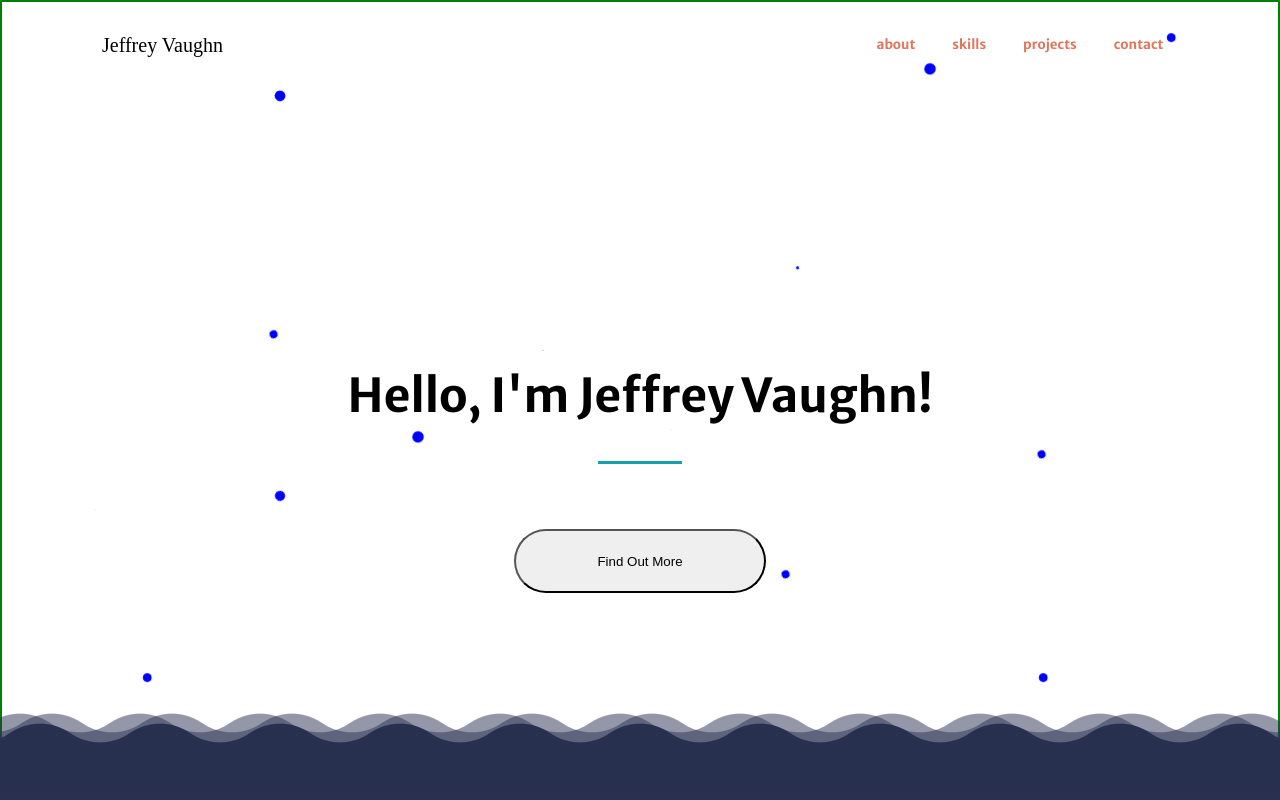
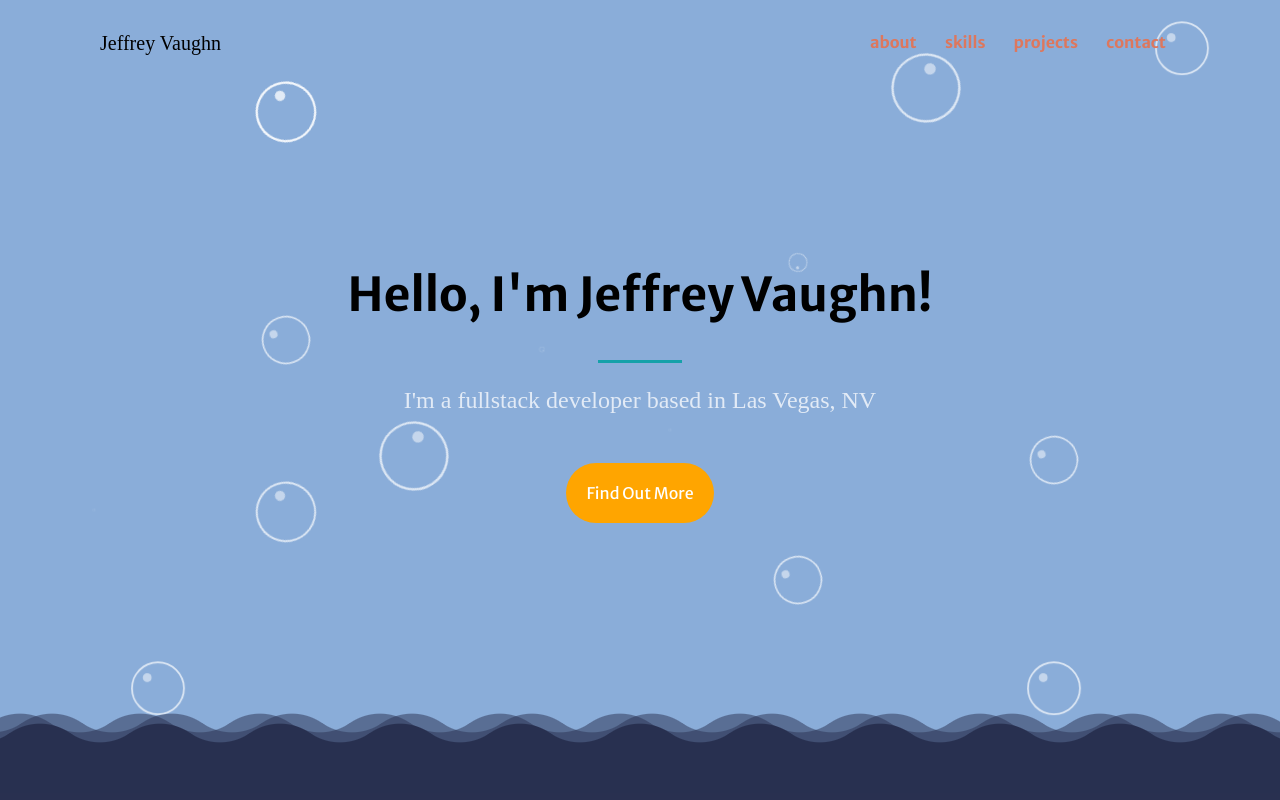
Before and after one commit to jvaughn1230/wave-portfolio, a React (Create React App) app: page / in a window 1280 px wide. Shown: the top 800 px of the page. Built offline with nearby package versions, Linux system fonts and the light colour scheme.

Commit message:
updated hero section

```diff
--- a/package.json
+++ b/package.json
@@ -7,7 +7,6 @@
     "@testing-library/jest-dom": "^5.17.0",
     "@testing-library/react": "^13.4.0",
     "@testing-library/user-event": "^13.5.0",
-    "particles.js": "^2.0.0",
     "react": "^18.2.0",
     "react-dom": "^18.2.0",
     "react-icons": "^4.11.0",
--- a/src/App.css
+++ b/src/App.css
@@ -31,7 +31,7 @@
   font-size: var(--regular-text);
   margin-top: 1em;
   margin-bottom: 1em;
-  height: 4rem;
+  /* height: 4rem; */
   text-align: center;
   font-weight: 400;
   padding: 1.25em;
--- a/src/Sections/Hero/Hero.css
+++ b/src/Sections/Hero/Hero.css
@@ -1,6 +1,7 @@
 .hero-section {
   height: 100vh;
-  border: 2px solid green;
+  background-color: var(--secondary);
+  display: flex;
 
   /* background-image: linear-gradient(
       to bottom,
@@ -15,11 +16,12 @@
  */
 }
 .hero-text {
-  margin-top: 45vh;
+  /* margin-top: 45vh; */
   margin-inline: auto;
   width: 66%;
   display: flex;
   flex-direction: column;
+  align-self: center;
 }
 
 .hero-header {
@@ -39,7 +41,9 @@
 }
 
 .hero-btn {
-  width: 30%;
+  background-color: orange;
+  color: white;
+  margin-top: 3rem;
 }
 
 /* Bubbles */
@@ -53,12 +57,12 @@
   left: 10%;
   animation: 4s linear infinite;
 }
+
 div .dot {
   height: 10px;
   width: 10px;
   border-radius: 50px;
-  /* background: rgba(255, 255, 255, 0.5); */
-  background: blue;
+  background: rgba(255, 255, 255, 0.5);
   position: absolute;
   top: 20%;
   right: 20%;
@@ -138,6 +142,7 @@ div .dot {
   left: 80%;
   animation: animate 9s linear infinite;
 }
+
 @keyframes animate {
   0% {
     transform: scale(0) translateY(0) rotate(70deg);
--- a/src/Sections/Hero/Hero.js
+++ b/src/Sections/Hero/Hero.js
@@ -13,57 +13,57 @@ const Hero = () => {
         <div className="hero-subtext">
           I'm a fullstack developer based in Las Vegas, NV
         </div>
-        <button className="hero-btn btn" href="#about">
+        <a className="hero-btn btn" href="#about">
           Find Out More
-        </button>
+        </a>
       </div>
 
       {/* Bubbles */}
       <div className="bubble-wrapper">
         <div>
-          <span class="dot"></span>
+          <span className="dot"></span>
         </div>
         <div>
-          <span class="dot"></span>
+          <span className="dot"></span>
         </div>
         <div>
-          <span class="dot"></span>
+          <span className="dot"></span>
         </div>
         <div>
-          <span class="dot"></span>
+          <span className="dot"></span>
         </div>
         <div>
-          <span class="dot"></span>
+          <span className="dot"></span>
         </div>
         <div>
-          <span class="dot"></span>
+          <span className="dot"></span>
         </div>
         <div>
-          <span class="dot"></span>
+          <span className="dot"></span>
         </div>
         <div>
-          <span class="dot"></span>
+          <span className="dot"></span>
         </div>
         <div>
-          <span class="dot"></span>
+          <span className="dot"></span>
         </div>
         <div>
-          <span class="dot"></span>
+          <span className="dot"></span>
         </div>
         <div>
-          <span class="dot"></span>
+          <span className="dot"></span>
         </div>
         <div>
-          <span class="dot"></span>
+          <span className="dot"></span>
         </div>
         <div>
-          <span class="dot"></span>
+          <span className="dot"></span>
         </div>
         <div>
-          <span class="dot"></span>
+          <span className="dot"></span>
         </div>
         <div>
-          <span class="dot"></span>
+          <span className="dot"></span>
         </div>
       </div>
     </div>
--- a/src/index.css
+++ b/src/index.css
@@ -7,10 +7,10 @@
   --white: rgb(248, 249, 250);
   --faded-white: rgba(13, 14, 15, 0.75);
 
-  --hero-text: clamp(10px, 3.6458vw, 4rem);
+  --hero-text: clamp(30px, 3.6458vw, 4rem);
   --section-header: clamp(10px, 2.0833vw, 3rem);
-  --sub-header: clamp(10px, 1.5625vw, 2.5rem);
-  --regular-text: clamp(10px, 1.0417vw, 2rem);
+  --sub-header: clamp(24px, 1.5625vw, 2.5rem);
+  --regular-text: clamp(16px, 1.0417vw, 2rem);
   --small-text: clamp(10px, 0.9115vw, 1.5rem);
 }
 
```
Also changed, not shown: 1 other file (tests, documents, lock files or other folders).
